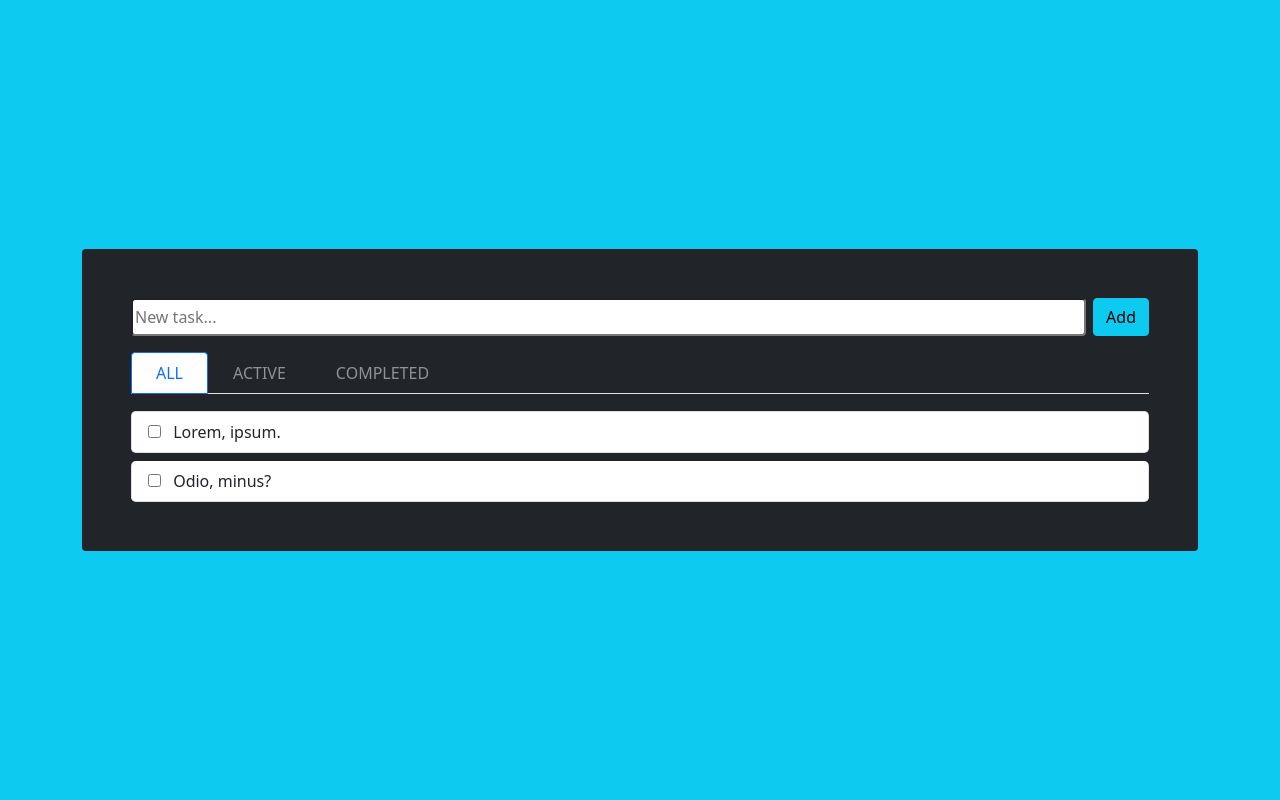
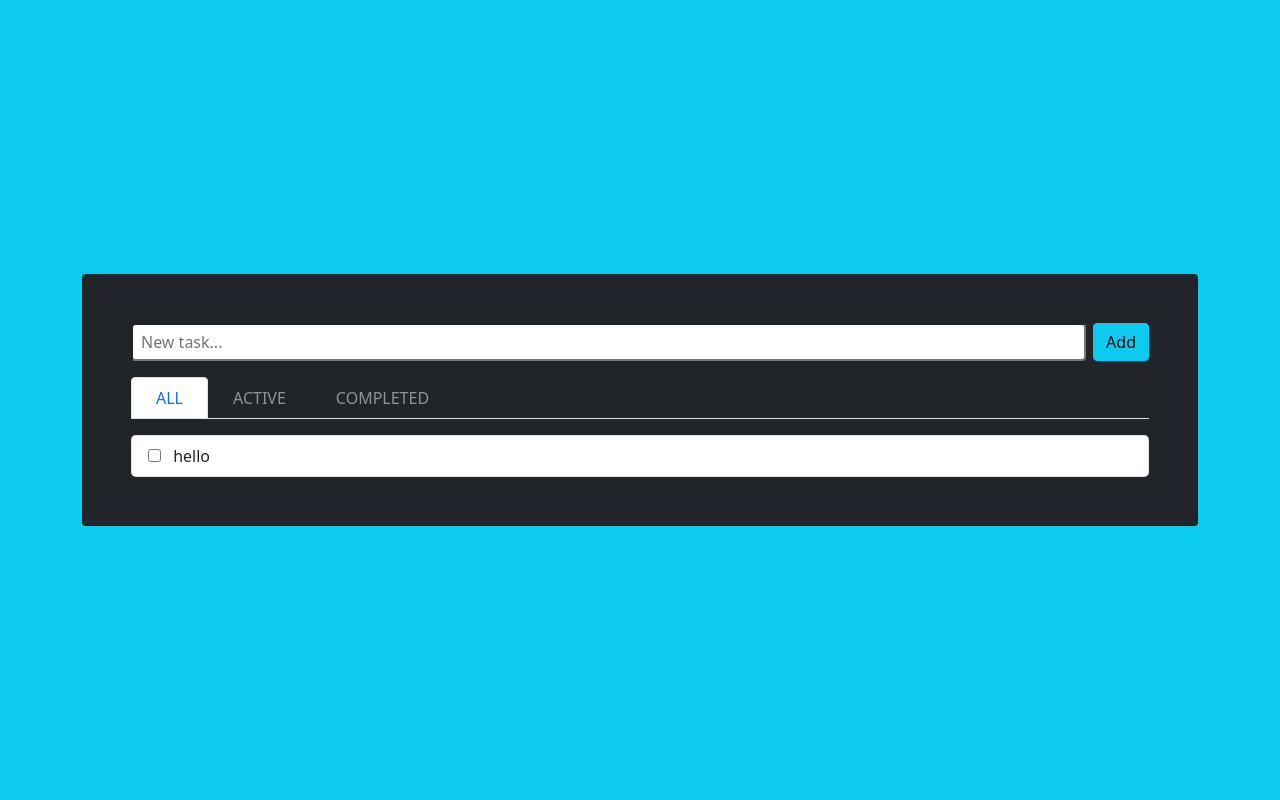
Before and after one commit to dainiuxt/todo, a Flask app: template templates/index.html in a window 1280 px wide. Run offline with Flask 3, Linux system fonts and the light colour scheme; the template is opened without the code that fills it, so the values that code supplies are empty.

Commit message:
Update static html, add function to add tasks and update DOM

```diff
--- a/templates/index.html
+++ b/templates/index.html
@@ -7,6 +7,7 @@
     <link href="https://cdn.jsdelivr.net/npm/bootstrap@5.0.2/dist/css/bootstrap.min.css" rel="stylesheet" integrity="sha384-EVSTQN3/azprG1Anm3QDgpJLIm9Nao0Yz1ztcQTwFspd3yD65VohhpuuCOmLASjC" crossorigin="anonymous">
     <script src="https://cdn.jsdelivr.net/npm/bootstrap@5.0.2/dist/js/bootstrap.bundle.min.js" integrity="sha384-MrcW6ZMFYlzcLA8Nl+NtUVF0sA7MsXsP1UyJoMp4YLEuNSfAP+JcXn/tWtIaxVXM" crossorigin="anonymous"></script>
 
+    <script src="../static/script.js" defer></script>
 
     <link rel="stylesheet" href="../static/styles.css">
     <title>Todo</title>
@@ -20,16 +21,16 @@
                     <div class="card p-5 bg-dark">
                         <!-- Add task -->
 
-                        <form action="#" class="input-group justify-content-between gap-2">
-                            <input type="text" placeholder="New task..." class="flex-fill rounded-2 pl-2">
-                            <input type="submit" value="Add" class="btn btn-info ml-2 rounded-2">
+                        <form action="#" class="input-group justify-content-between gap-2" id="add-task">
+                            <input type="text" placeholder="New task..." class="flex-fill rounded-2 ps-2" id="task-text">
+                            <input type="submit" value="Add" class="btn btn-info ml-2 rounded-2" id="new-task-button">
                         </form>
 
                         <nav class="mt-3 mb-3 bg-dark">
                             <!-- Task tabs -->
-                            <ul class="nav text-uppercase nav-tabs">
+                            <ul class="nav text-uppercase nav-tabs" id="select-tab">
                                 <li class="nav-item">
-                                    <a class="nav-link border-bottom border-primary text-primary px-4 py-2 active" href="#">All</a>
+                                    <a class="nav-link border text-primary px-4 py-2 active" href="#">All</a>
                                 </li>
                                 <li class="nav-item">
                                     <a class="nav-link text-white-50 px-4 py-2" href="#">Active</a>
@@ -40,16 +41,14 @@
                             </ul>
                         </nav>
                         <!-- Tasks -->
-                        <ul class="list-group gap-2">
-                            <li class="list-group-item rounded-3">
-                                <input type="checkbox" class="me-2">
-                                Lorem, ipsum.
-                            </li>
-                            <li class="list-group-item rounded-3">
-                                <input type="checkbox" class="me-2">
-                                Odio, minus?
-                            </li>
-                        </ul>
+                         <form action="#">
+                            <ul class="list-group gap-2" id="tasks">
+                                <li class="list-group-item rounded-3" id="task0">
+                                    <input type="checkbox" class="me-2"  name="done-task">
+                                    <p class="d-inline">hello</p>
+                                </li>
+                            </ul>
+                         </form>
                     </div>
 
                 </div>
```
Also changed, not shown: static/script.js (added, +37 -0 lines).
